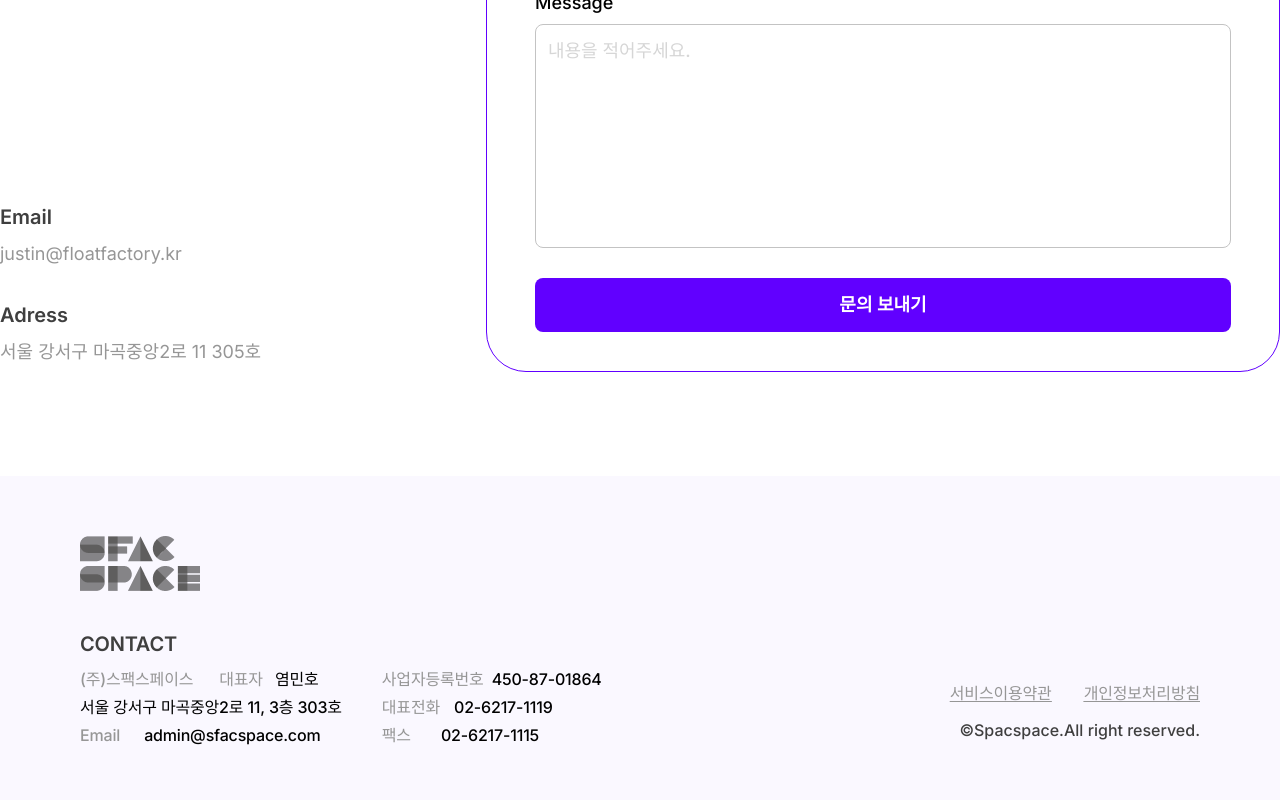
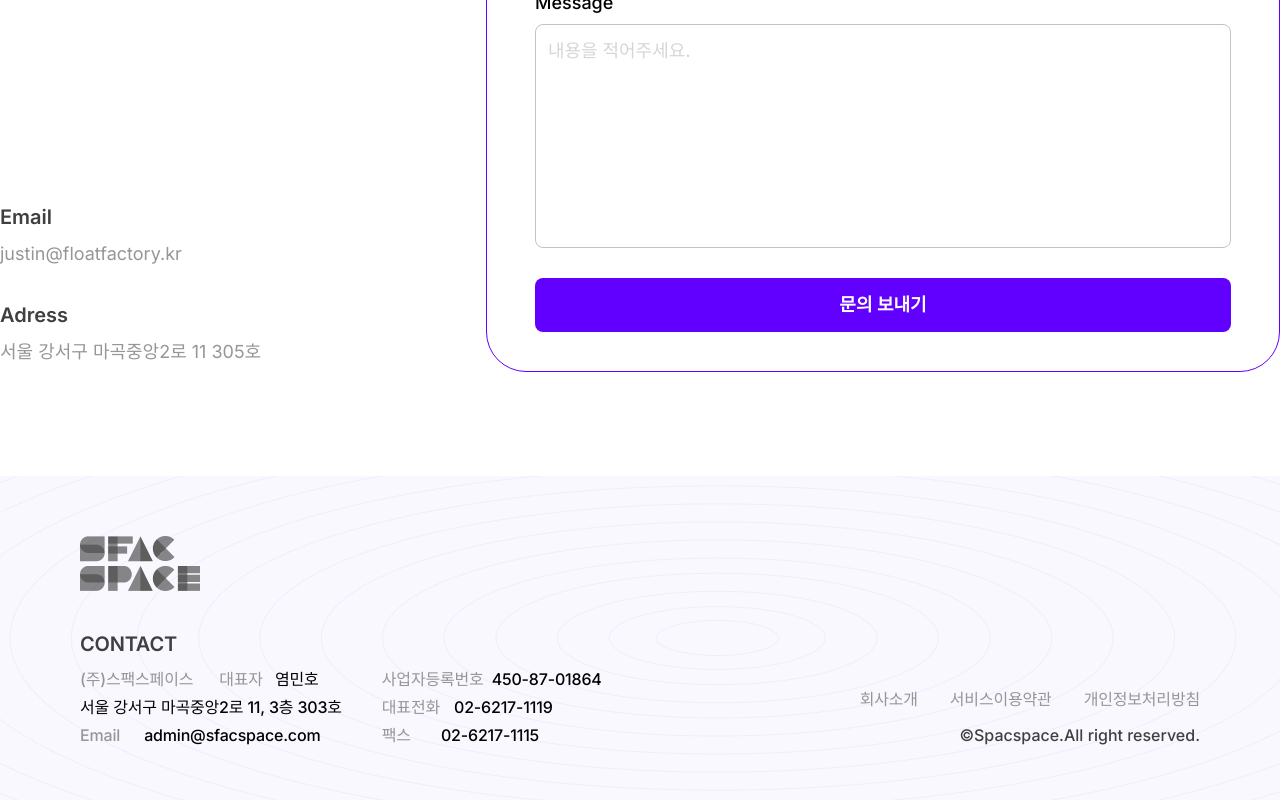
Before and after one commit to luc7yvicky/flaw-detector, a Next.js app: page / in a window 1280 px wide. Shown: the part 3984-4784 px from the top of the page. Built offline with nearby package versions, Linux system fonts and the light colour scheme; no server answers; a web font is replaced by a local one.

Commit message:
Feat : Footer에 회사 소개 및 배경 이미지 추가

```diff
--- a/src/components/layout/Footer.tsx
+++ b/src/components/layout/Footer.tsx
@@ -3,8 +3,9 @@ import Link from "next/link";
 
 export default function Footer() {
   return (
-    <footer className="h-[20.25rem] w-full bg-purple-light">
-      <div className="mx-auto max-w-[120rem] px-20 pb-[3.313rem] pt-[3.75rem]">
+    <footer className="h-[20.25rem] w-full bg-purple-light bg-[url('/images/footerBg.png')] bg-cover bg-right">
+      <div className="mx-auto flex max-w-[120rem] items-end justify-between px-20 pb-[3.313rem] pt-[3.75rem]">
+        <div>
           <Image
             src="/images/footerLogo.png"
             alt="SFAC SPACE Logo"
@@ -33,7 +34,9 @@ export default function Footer() {
                 </div>
                 <div className="flex-col-start-center gap-1">
                   <li>
-                  <span className="mr-2 text-gray-default">사업자등록번호</span>
+                    <span className="mr-2 text-gray-default">
+                      사업자등록번호
+                    </span>
                     <span>450-87-01864</span>
                   </li>
                   <li>
@@ -43,22 +46,26 @@ export default function Footer() {
                     <span>02-6217-1119</span>
                   </li>
                   <li>
-                  <span className="mr-[1.875rem] text-gray-default">팩스</span>
+                    <span className="mr-[1.875rem] text-gray-default">
+                      팩스
+                    </span>
                     <span>02-6217-1115</span>
                   </li>
                 </div>
               </ul>
             </section>
+          </div>
+        </div>
 
-          <div className="h-[4.125rem]">
-            <div className="flex gap-8 text-base font-medium leading-6 tracking-[-0.011em] text-gray-default underline underline-offset-2">
+        <div>
+          <div className="flex gap-8 text-base font-medium leading-6 tracking-[-0.011em] text-gray-default">
+            <Link href={"https://www.sfacspace.com/ko"}>회사소개</Link>
             <Link href={"/agreements"}>서비스이용약관</Link>
             <Link href={"/ppa"}>개인정보처리방침</Link>
           </div>
-            <p className="mt-4 text-right text-base font-medium leading-[1.125rem] text-gray-dark">
+          <p className="mt-3 text-right text-base font-medium text-gray-dark">
             ©Spacspace.All right reserved.
           </p>
-          </div>
         </div>
       </div>
     </footer>
```
Also changed, not shown: public/images/footerBg.png (added). Lines whose indentation alone changed are shown as unchanged.
